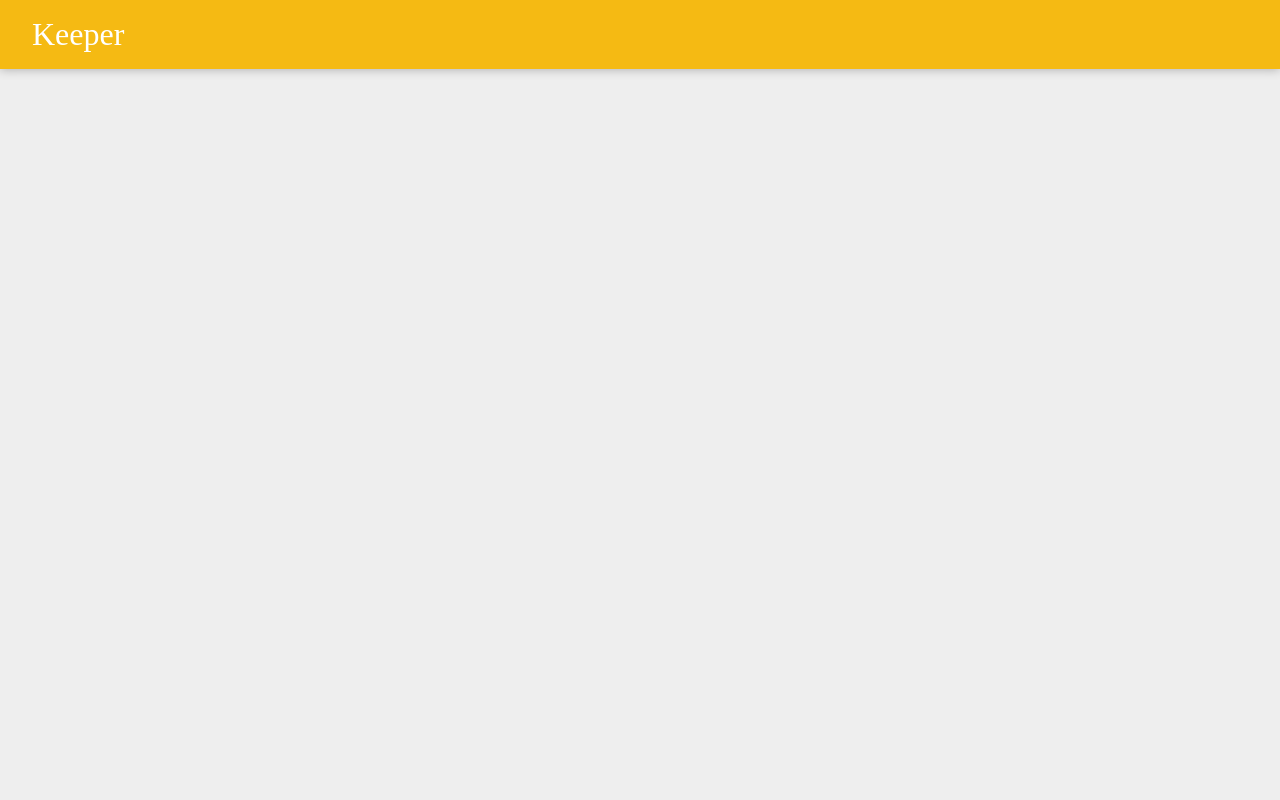
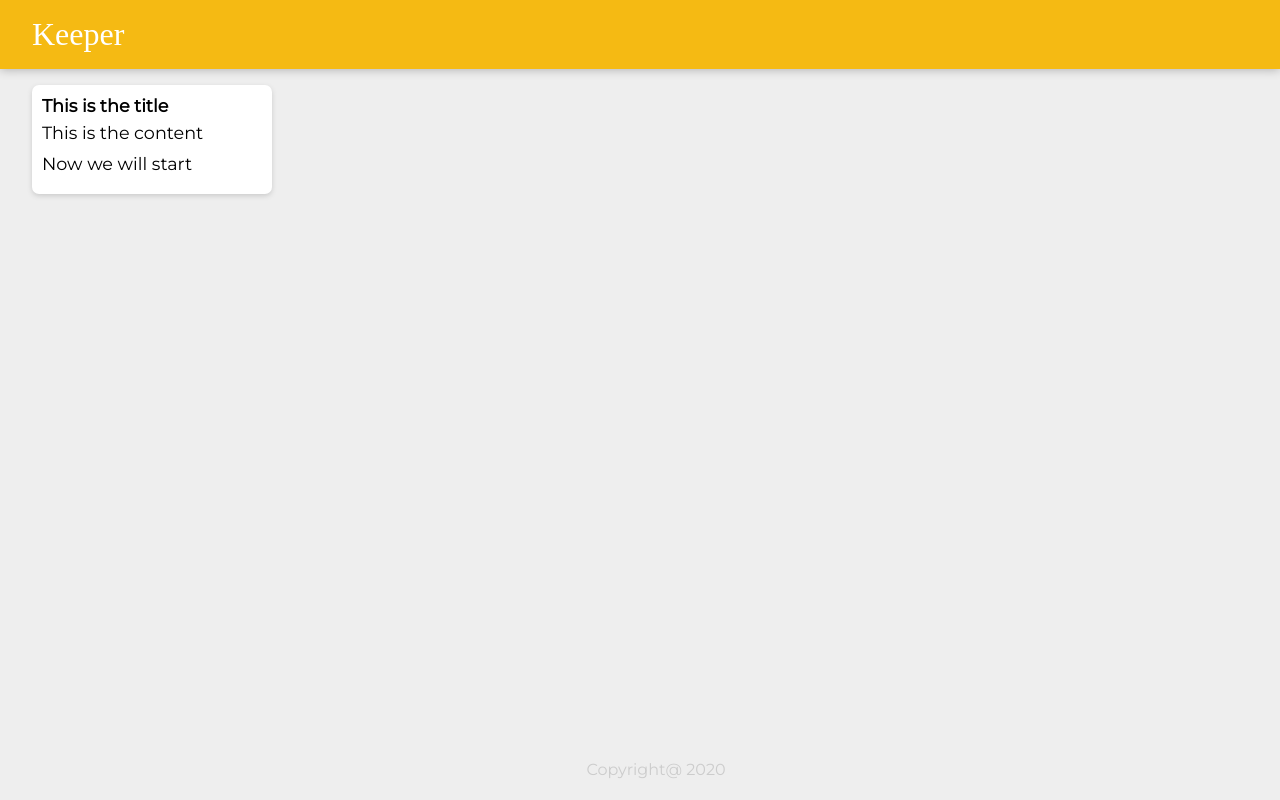
Before and after one commit to AyushGupta7011/Keeper-App, a React (Create React App) app: page / in a window 1280 px wide. Built offline with nearby package versions, Linux system fonts and the light colour scheme; a web font is replaced by a local one.

Commit message:
Adding Header and Footer

```diff
--- a/src/components/App.jsx
+++ b/src/components/App.jsx
@@ -1,10 +1,14 @@
 import React from "react";
 import Header from "./Header";
+import Footer from "./Footer";
+import Note from "./Note";
 
 function App(){
     return(
         <div>
             <Header />
+            <Note />
+            <Footer />
         </div>
     );
 }
--- a/src/components/Footer.jsx
+++ b/src/components/Footer.jsx
@@ -1 +1,14 @@
 import React from "react";
+
+function Footer(){
+
+const currentYear = new Date().getFullYear();
+
+    return (
+    <footer><p>
+       Copyright@ {currentYear}
+    </p>
+    </footer>);
+}
+
+export default Footer
--- /dev/null
+++ b/src/components/Note.jsx
@@ -0,0 +1,13 @@
+import React from "react";
+
+function Note(){
+    return(
+        <div className="note">
+            <h1>This is the title</h1>
+            <p>This is the content</p>
+            <p>Now we will start</p>
+        </div>
+    );
+}
+
+export default Note;
```
